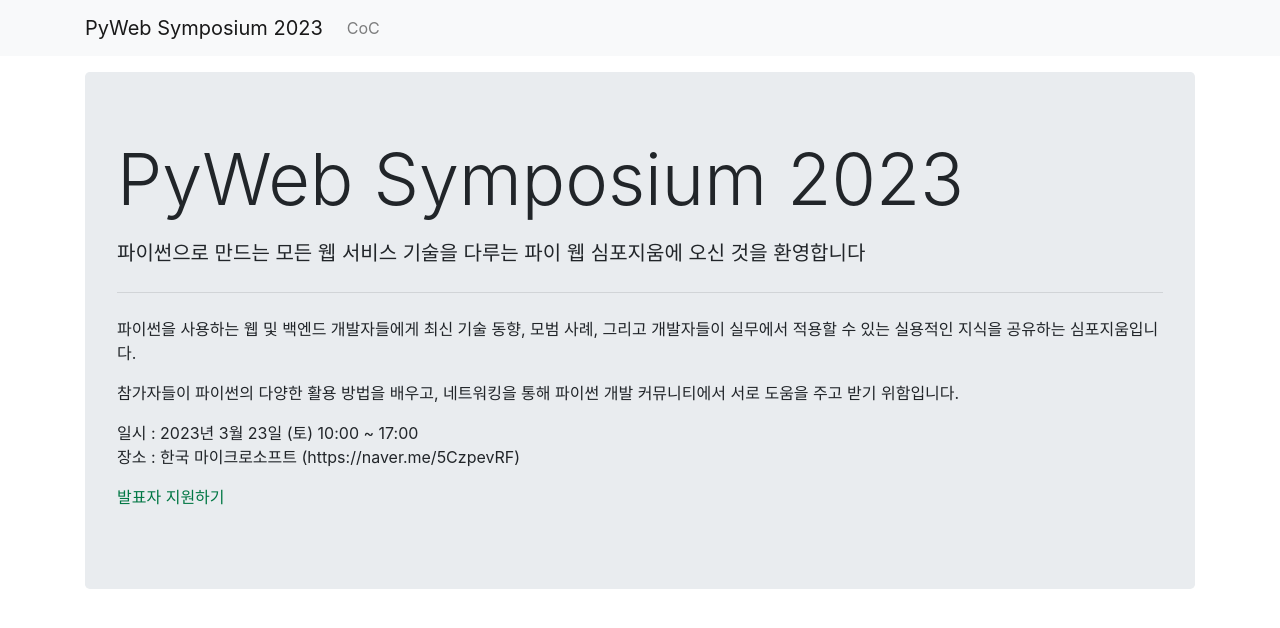
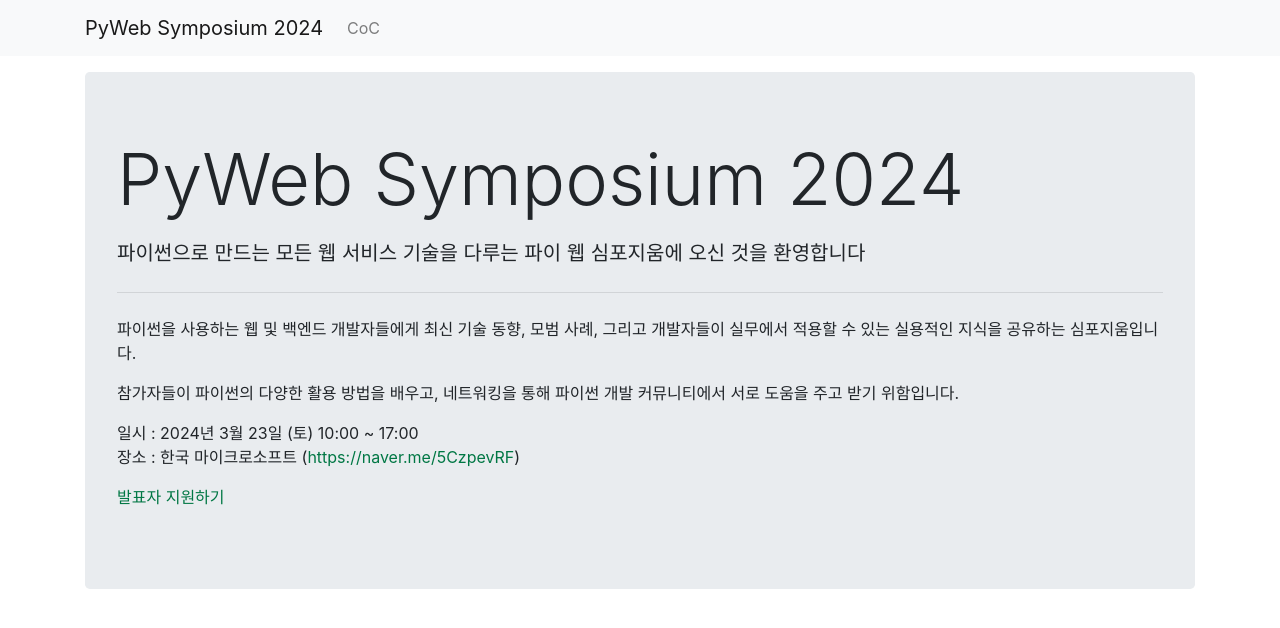
Before and after one commit to pythonkr/pyweb-symposium.github.io, a Jekyll site: the page built from index.md, in a window 1280 px wide. Shown: the top 628 px of the page. Built offline with Jekyll 4.4.1, drawn with Linux system fonts in a browser that asks for light colours.

Commit message:
행사 정보 수정 및 접근성 개선
* 네이버 지도는 바로 클릭해서 이동할 수 있도록 하이퍼링크를 연결했습니다.

```diff
--- a/_config.yml
+++ b/_config.yml
@@ -1,4 +1,4 @@
-title: PyWeb Symposium 2023
+title: PyWeb Symposium 2024
 preposition: ''
 description: >-
   파이썬으로 만드는 모든 웹 서비스 기술을 다루는 파이 웹 심포지움에 오신 것을 환영합니다
--- a/index.md
+++ b/index.md
@@ -5,7 +5,7 @@ layout: home
 
 참가자들이 파이썬의 다양한 활용 방법을 배우고, 네트워킹을 통해 파이썬 개발 커뮤니티에서 서로 도움을 주고 받기 위함입니다.
 
-일시 : 2023년 3월 23일 (토) 10:00 ~ 17:00<br>
-장소 : 한국 마이크로소프트 (https://naver.me/5CzpevRF)
+일시 : 2024년 3월 23일 (토) 10:00 ~ 17:00<br>
+장소 : 한국 마이크로소프트 (<a class="button" href="https://naver.me/5CzpevRF">https://naver.me/5CzpevRF</a>)
 
 <a class="button" href="https://docs.google.com/forms/d/e/1FAIpQLScT_ucM_r7HzD5KwT83K3Tojda_zjxGbR0wRjLKWPwgLj5lDA/viewform?pli=1">발표자 지원하기</a>
```
Also changed, not shown: 1 other file.
